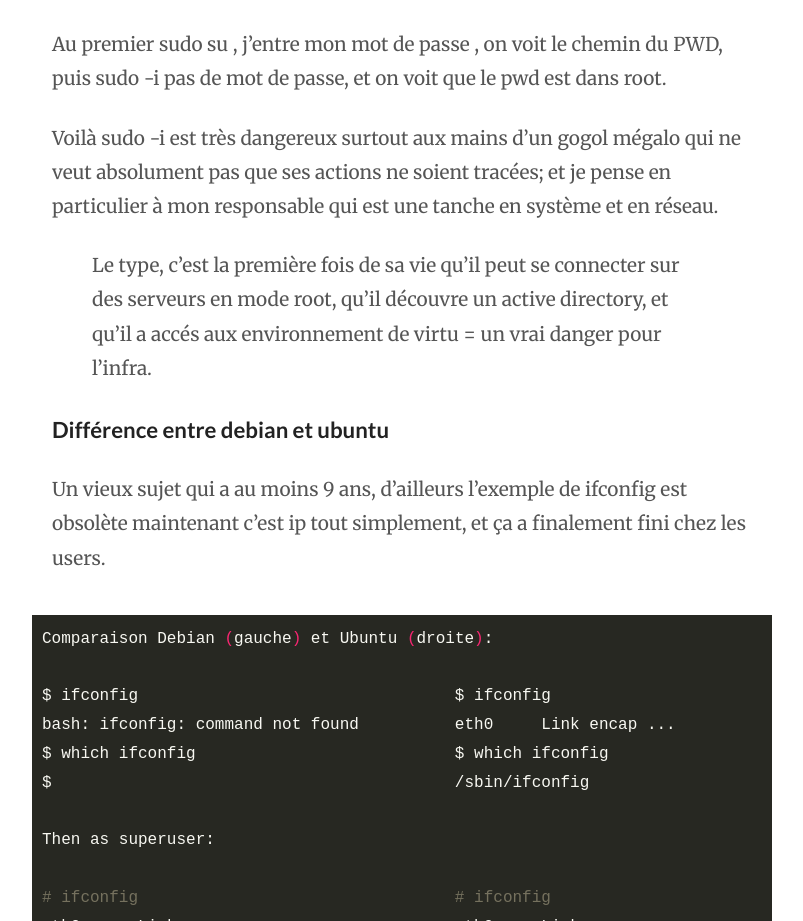
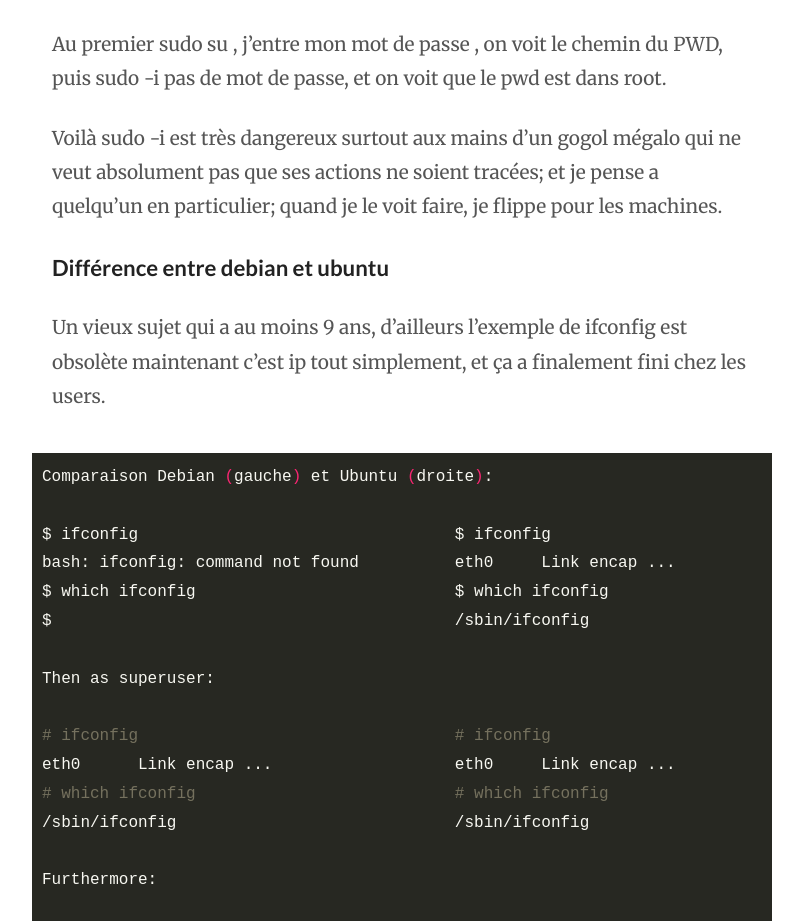
Before and after one commit to ordinatous/blogdown, a plain HTML site: page 2025/04/12/el-vation-des-droits/index.html in a window 1280 px wide. Shown: the part 3580-4501 px from the top of the page, without its empty margins (238-1041 px from the left). Drawn offline with Linux system fonts and the light colour scheme.

Commit message:
modification article

```diff
--- a/2025/04/12/el-vation-des-droits/index.html
+++ b/2025/04/12/el-vation-des-droits/index.html
@@ -153,11 +153,8 @@ on voit que ordinatous n&rsquo;est pas dans /etc/sudoers mais peut invoquer sudo
 </span></span></code></pre></div><p>Au premier sudo su , j&rsquo;entre mon mot de passe , on voit le chemin du PWD, puis sudo -i
 pas de mot de passe, et on voit que le pwd est dans root.</p>
 <p>Voilà sudo -i est très dangereux surtout aux mains d&rsquo;un gogol mégalo qui ne veut
-absolument pas que ses actions ne soient tracées; et je pense en particulier à mon responsable
-qui est une tanche en système et en réseau.</p>
-<blockquote>
-<p>Le type, c&rsquo;est la première fois de sa vie qu&rsquo;il peut se connecter sur des serveurs en mode root,
-qu&rsquo;il découvre un active directory, et qu&rsquo;il a accés aux environnement de virtu = un vrai danger pour l&rsquo;infra.</p></blockquote>
+absolument pas que ses actions ne soient tracées; et je pense a quelqu&rsquo;un en particulier;
+quand je le voit faire, je flippe pour les machines.</p>
 <h3 id="différence-entre-debian-et-ubuntu">Différence entre debian et ubuntu</h3>
 <p>Un vieux sujet qui a au moins 9 ans, d&rsquo;ailleurs l&rsquo;exemple de ifconfig est obsolète
 maintenant c&rsquo;est ip tout simplement, et ça a finalement fini chez les users.</p>
```
Also changed, not shown: categories/debian/index.html (+1 -1 lines), categories/linux/index.html (+1 -1 lines), post/index.html (+1 -1 lines).
